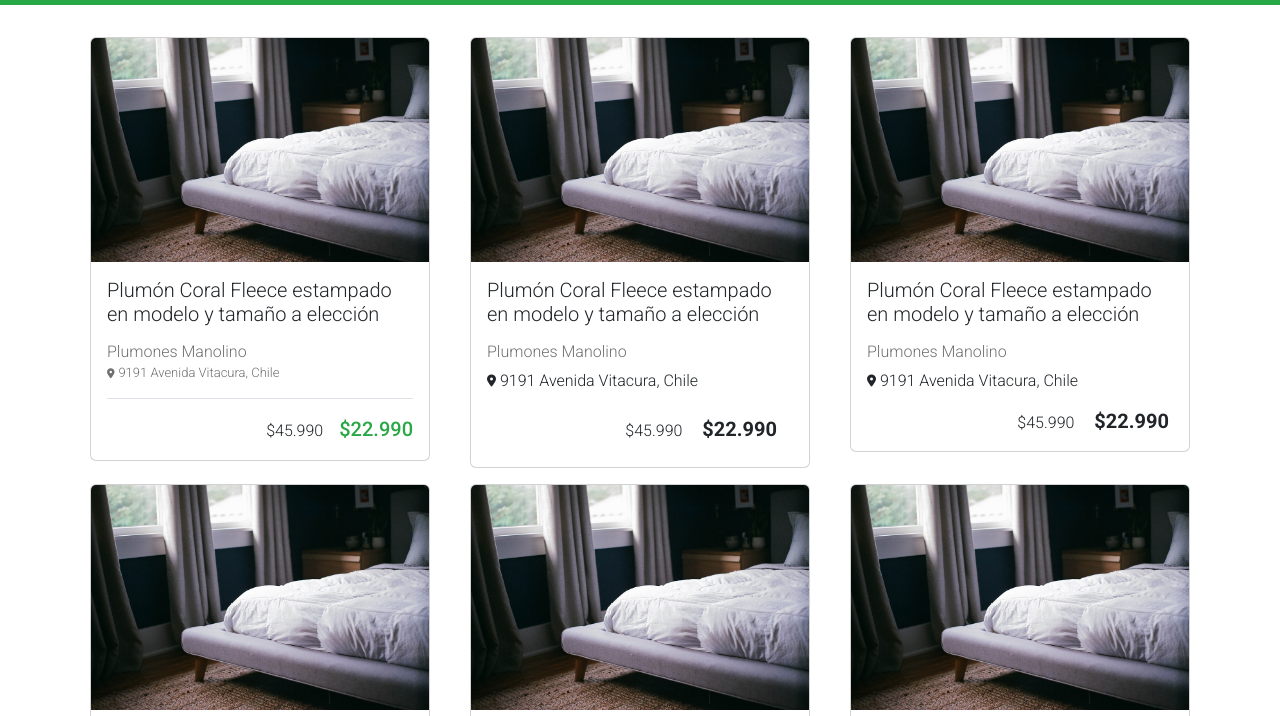
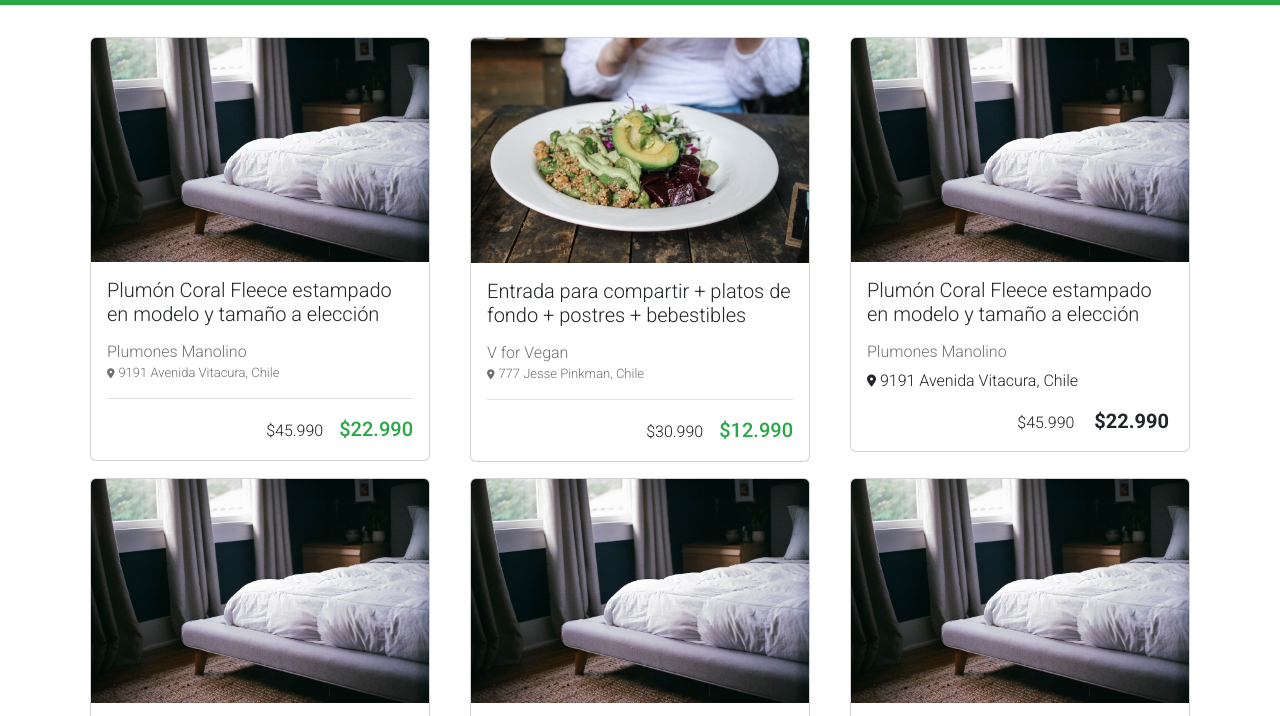
Before and after one commit to alediazp/cuppon, a plain HTML site: page index.html in a window 1280 px wide. Shown: the part 51-767 px from the top of the page. Drawn offline with nearby package versions, Linux system fonts and the light colour scheme.

Commit message:
last update adp

```diff
--- a/index.html
+++ b/index.html
@@ -6,7 +6,6 @@
     <meta charset="UTF-8" />
     <meta http-equiv="X-UA-Compatible" content="IE=edge" />
     <meta name="viewport" content="width=device-width, initial-scale=1.0" />
-    <!--a continuación se inseerta enlace para origen de fuentes googlefonts-->
     <link rel="preconnect" href="https://fonts.googleapis.com" />
     <link rel="preconnect" href="https://fonts.gstatic.com" crossorigin />
     <link
@@ -69,7 +68,8 @@
       </div>
     </nav>
 
-    <section><!--cards section-->
+    <section>
+      <!--cards section-->
       <div class="container m-auto my-4">
         <div class="row">
           <!--first card-->
@@ -81,7 +81,9 @@
                 alt="..."
               />
               <div class="card-body">
-                <h5 class="card-title mb-3">Plumón Coral Fleece estampado en modelo y tamaño a elección</h5>
+                <h5 class="card-title mb-3">
+                  Plumón Coral Fleece estampado en modelo y tamaño a elección
+                </h5>
                 <ul class="card-text list-unstyled lh-sm">
                   <li>Plumones Manolino</li>
                   <i class="fas fa-map-marker-alt"></i>
@@ -89,7 +91,8 @@
                 </ul>
 
                 <ul class="precios list-unstyled border-top">
-                    <li class="precio1">$45.990<span class="precio2 ms-3">$22.990</span>
+                  <li class="precio1">
+                    $45.990<span class="precio2 ms-3">$22.990</span>
                     <!--ms goes fot Margin on the Start-->
                     <!--span tag more specific than div. whne is nedded to edit an
                           element inside another group of elements-->
@@ -97,35 +100,32 @@
                 </ul>
               </div>
             </div>
-            </div><!--end of first card... the rest must be copied an pasted, changing the individual requirements
+          </div>
+          <!--end of first card... the rest must be copied an pasted, changing the individual requirements
             from the mock-up (maqueta in spanish)-->
-
 
           <!--second card-->
           <div class="col-xs-12 col-12 col-md-6 col-lg-4">
             <div class="card m-2" style="width: 278">
               <img
-                src="assets/img/cupon-1.jpg"
+                src="/assets/img/cupon-2.jpg"
                 class="card-img-top"
                 alt="..."
               />
               <div class="card-body">
-                <h5 class="card-title fw-light mb-3">
-                  Plumón Coral Fleece estampado en modelo y tamaño a elección
+                <h5 class="card-title mb-3">
+                  Entrada para compartir + platos de fondo + postres +
+                  bebestibles
                 </h5>
-                <p class="card-text h6 fw-light">Plumones Manolino</p>
+                <ul class="card-text list-unstyled lh-sm">
+                  <li>V for Vegan</li>
+                  <i class="fas fa-map-marker-alt"></i>
+                  <span class="direccion">777 Jesse Pinkman, Chile</span>
+                </ul>
 
-                <p class="fw-light">
-                  <span class="fas fa-map-marker-alt fa-xs"></span> 9191 Avenida
-                  Vitacura, Chile
-                </p>
-
-                <ul class="list-group list-group-flush text-right">
-                  <li class="list-group-item ms-auto fw-light">
-                    $45.990 <span class="h5 fw-bold ms-3">$22.990</span
-                    ><!--ms goes fot Margin on the Start-->
-                    <!--span tag more specific than div. whne is nedded to edit an
-                        element inside another group of elements-->
+                <ul class="precios list-unstyled border-top">
+                  <li class="precio1">
+                    $30.990<span class="precio2 ms-3">$12.990</span>
                   </li>
                 </ul>
               </div>
```
Lines whose indentation alone changed are shown as unchanged.
